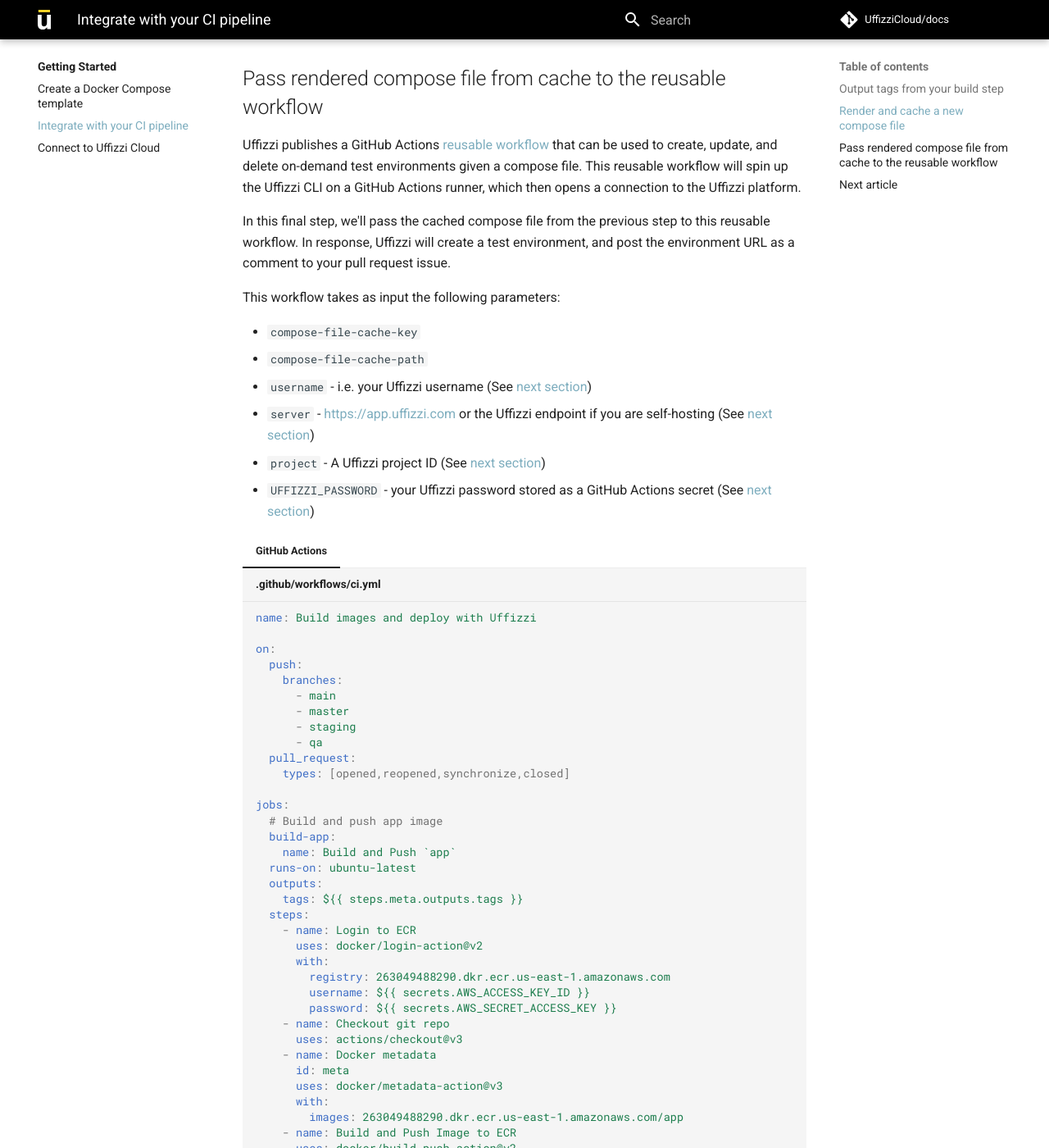
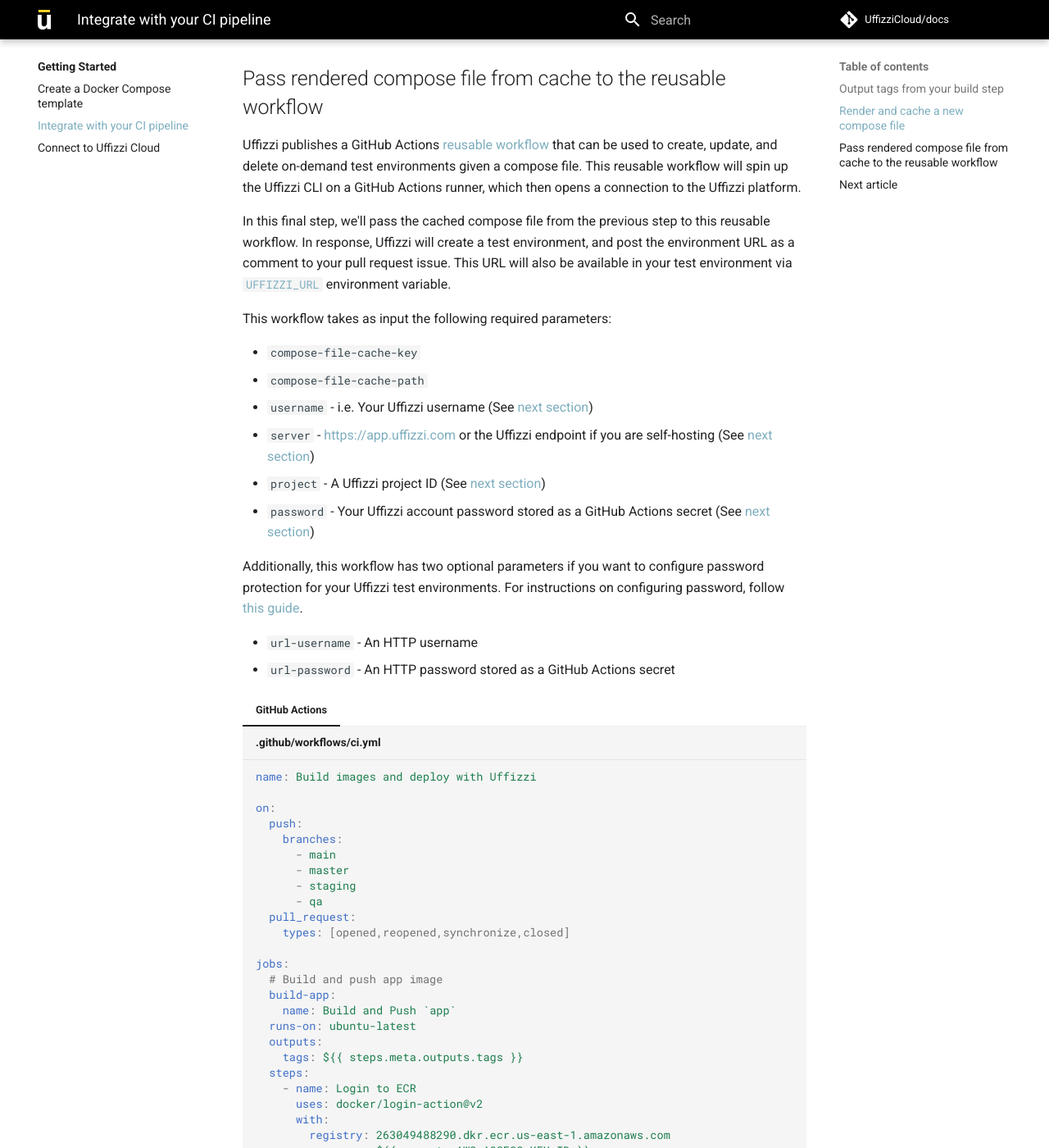
Before and after one commit to UffizziCloud/docs, an MkDocs documentation site: the page built from docs/integrate-with-ci.md, in a window 1280 px wide and 1400 px high, scrolled down 3369 px. Shown: the whole window at 82% size. Built offline with MkDocs 1.6.1 and Material for MkDocs 9.7.7, drawn with Linux system fonts in a browser that asks for light colours; comment, search, counter and statistics services are not loaded.

Commit message:
added UFFIZZI_URL info

```diff
--- a/docs/integrate-with-ci.md
+++ b/docs/integrate-with-ci.md
@@ -145,16 +145,21 @@
 
 Uffizzi publishes a GitHub Actions [reusable workflow](https://github.com/UffizziCloud/preview-action/blob/master/.github/workflows/reusable.yaml) that can be used to create, update, and delete on-demand test environments given a compose file. This reusable workflow will spin up the Uffizzi CLI on a GitHub Actions runner, which then opens a connection to the Uffizzi platform.
 
-In this final step, we'll pass the cached compose file from the previous step to this reusable workflow. In response, Uffizzi will create a test environment, and post the environment URL as a comment to your pull request issue.
+In this final step, we'll pass the cached compose file from the previous step to this reusable workflow. In response, Uffizzi will create a test environment, and post the environment URL as a comment to your pull request issue. This URL will also be available in your test environment via [`UFFIZZI_URL`](uffizzi-url.md) environment variable.
 
-This workflow takes as input the following parameters:
+This workflow takes as input the following required parameters:
 
   * `compose-file-cache-key`
   * `compose-file-cache-path`
-  * `username`  - i.e. your Uffizzi username (See [next section](connect-to-uffizzi-cloud.md))
+  * `username`  - i.e. Your Uffizzi username (See [next section](connect-to-uffizzi-cloud.md))
   * `server` - https://app.uffizzi.com or the Uffizzi endpoint if you are self-hosting (See [next section](connect-to-uffizzi-cloud.md))
   * `project` - A Uffizzi project ID (See [next section](connect-to-uffizzi-cloud.md))
-  * `UFFIZZI_PASSWORD` - your Uffizzi password stored as a GitHub Actions secret (See [next section](connect-to-uffizzi-cloud.md))
+  * `password` - Your Uffizzi account password stored as a GitHub Actions secret (See [next section](connect-to-uffizzi-cloud.md))
+
+Additionally, this workflow has two optional parameters if you want to configure password protection for your Uffizzi test environments. For instructions on configuring password, follow [this guide](guides/password-protected.md).
+
+  * `url-username` - An HTTP username
+  * `url-password` - An HTTP password stored as a GitHub Actions secret
 
 === "GitHub Actions"
 
```
